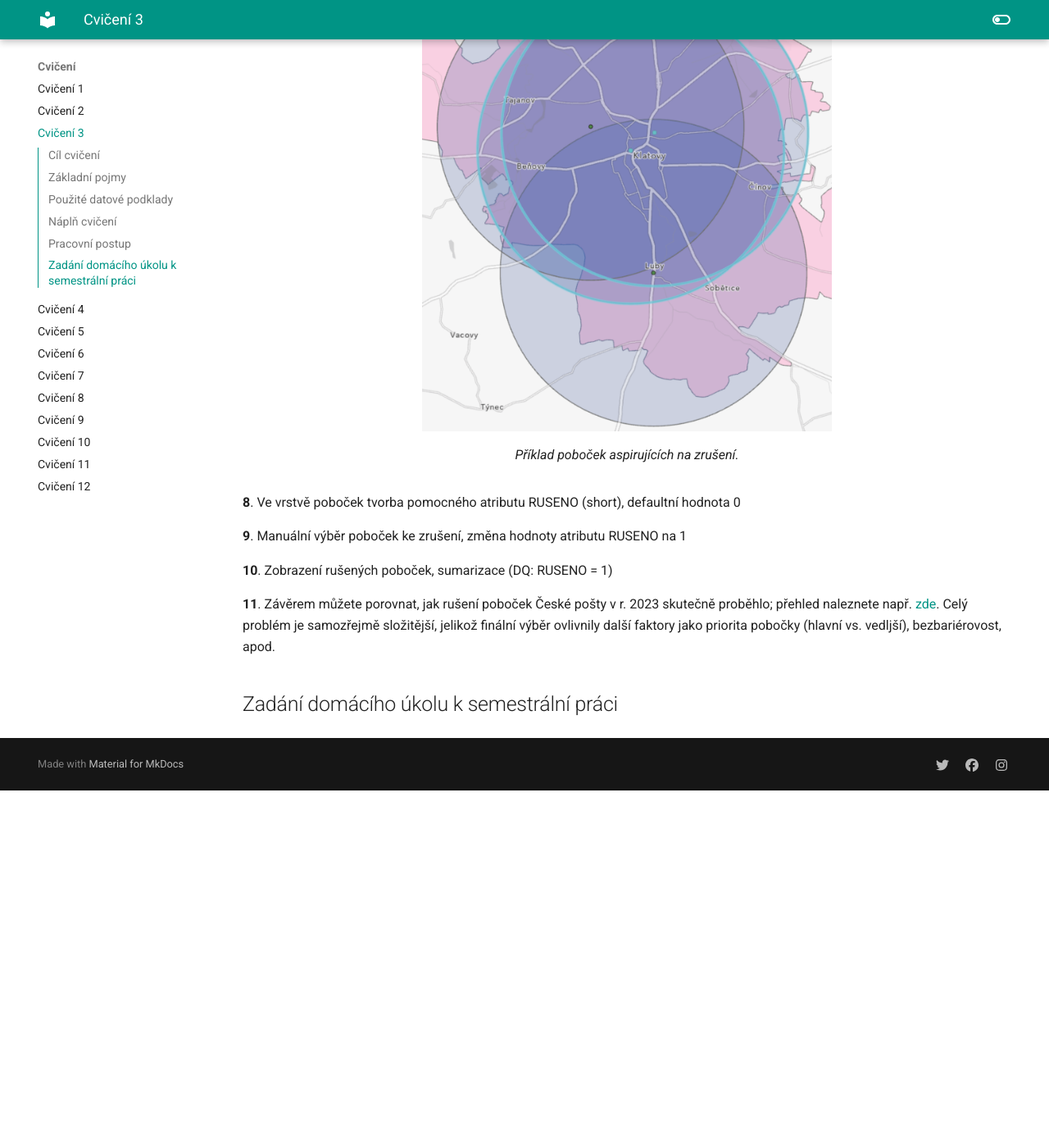
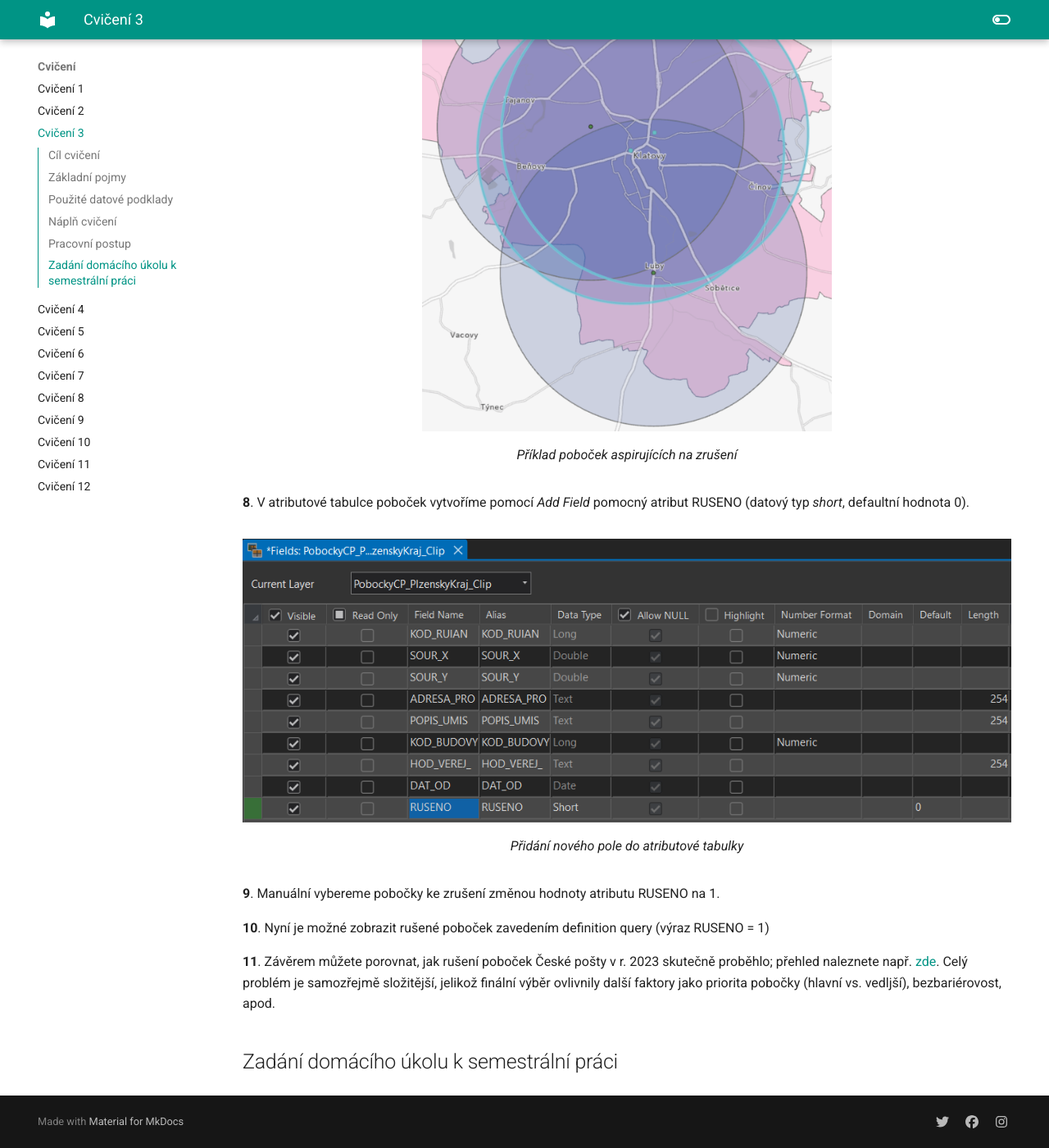
Before and after one commit to k155gis0/gis1, an MkDocs documentation site: the page built from docs/cviceni/cviceni3.md, in a window 1280 px wide and 1400 px high, scrolled down 7159 px. Shown: the whole window at 82% size. Built offline with MkDocs 1.6.1 and Material for MkDocs 9.7.7, drawn with Linux system fonts in a browser that asks for light colours; before the commit the page ends 8123 px from its top, so only the background shows below that.

Commit message:
$finishing cv3

```diff
--- a/docs/cviceni/cviceni3.md
+++ b/docs/cviceni/cviceni3.md
@@ -70,7 +70,7 @@ Jakou finanční úsporu jste schopni svým návrhem zajistit, pokud by provoz j
 **5**. V dalším kroku použijeme nástroj *CLIP* a vytvoříme novou vrstvu obsahující takové pobočky pošty, které se nacházejí v obcích s více než 1 pobočkou. Tím, že v předchozím kroku byla provedena selekce pouze některých prvků z vrstvy obcí, do funkce *CLIP* vstoupí pouze tento aktivní výběr.
 
 <figure markdown>
-  ![Clip features](../assets/cviceni3/CLIP_pobocky.png "Clip"){: .right}
+  ![Clip features](../assets/cviceni3/CLIP_pobocky.png "Clip")
   <figcaption>Oříznutí vrstvy poboček aktivními prvky ve vrstvě obcí.</figcaption>
 </figure>
 
@@ -90,14 +90,19 @@ Jakou finanční úsporu jste schopni svým návrhem zajistit, pokud by provoz j
 
 <figure markdown>
   ![Map 3](../assets/cviceni3/MAP_buffer-Klatovy.png "Mapa 3"){ width="500" }
-  <figcaption>Příklad poboček aspirujících na zrušení.</figcaption>
+  <figcaption>Příklad poboček aspirujících na zrušení</figcaption>
 </figure>
 
-**8**. Ve vrstvě poboček tvorba pomocného atributu RUSENO (short), defaultní hodnota 0
+**8**. V atributové tabulce poboček vytvoříme pomocí *Add Field* pomocný atribut RUSENO (datový typ *short*, defaultní hodnota 0).
 
-**9**. Manuální výběr poboček ke zrušení, změna hodnoty atributu RUSENO na 1
+<figure markdown>
+  ![Map 3](../assets/cviceni3/AT_add-field.png "Přidání atributu")
+  <figcaption>Přidání nového pole do atributové tabulky</figcaption>
+</figure>
 
-**10**. Zobrazení rušených poboček, sumarizace (DQ: RUSENO = 1)
+**9**. Manuální vybereme pobočky ke zrušení změnou hodnoty atributu RUSENO na 1.
+
+**10**. Nyní je možné zobrazit rušené poboček zavedením definition query (výraz RUSENO = 1)
 
 **11**. Závěrem můžete porovnat, jak rušení poboček České pošty v r. 2023 skutečně proběhlo; přehled naleznete např. [zde](https://www.seznamzpravy.cz/clanek/fakta-ceska-posta-zrusene-pobocky-seznam-mapa-231064). Celý problém je samozřejmě složitější, jelikož finální výběr ovlivnily další faktory jako priorita pobočky (hlavní vs. vedljší), bezbariérovost, apod.
 
```
Also changed, not shown: docs/assets/cviceni3/AT_add-field.png (added).
